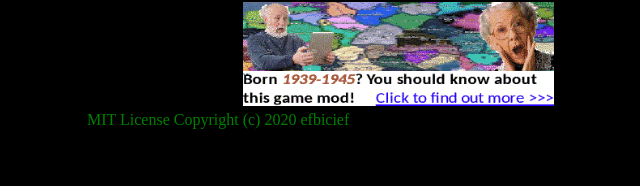
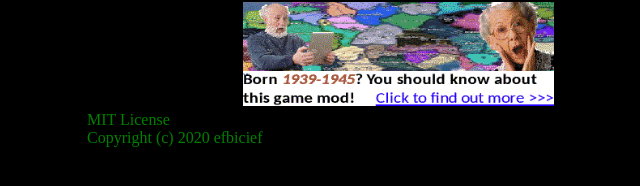
Before and after one commit to efbicief/efbicief.github.io, a plain HTML site: page index.html in a window 1280 px wide. Shown: the part 458-644 px from the top of the page, without its empty margins (242-882 px from the left). Drawn offline with Linux system fonts and the light colour scheme; a web font is replaced by a local one.

Commit message:
Fixed linebreak

```diff
--- a/index.html
+++ b/index.html
@@ -17,8 +17,7 @@
           <a href="https://github.com/efbicief/pd-projects"><img src="resources/images/sound.gif"  class="centre"></a>
           <a href="https://steamcommunity.com/workshop/filedetails/?id=1550668452"><img src="resources/images/mod.gif" class="centre"></a>
         </div>
-        <a>MIT License</a>
-        <a>Copyright (c) 2020 efbicief</a>
+        <a>MIT License<br>Copyright (c) 2020 efbicief</a>
       </div>
     </div>
 
```
